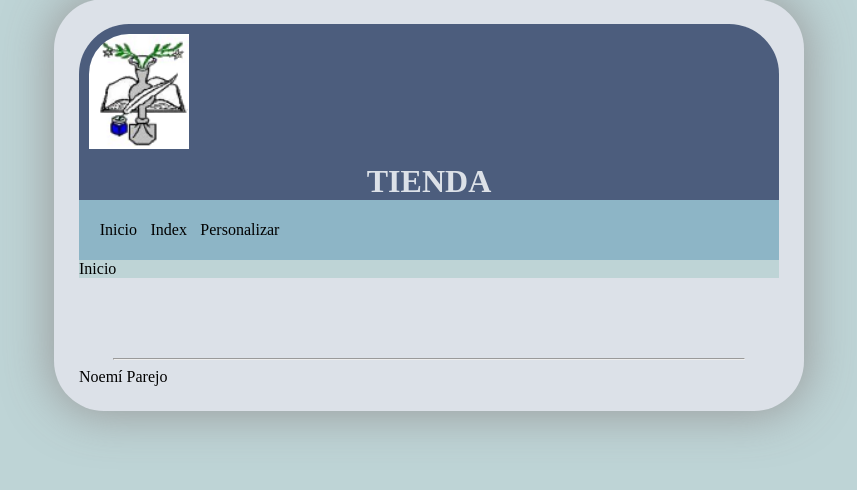
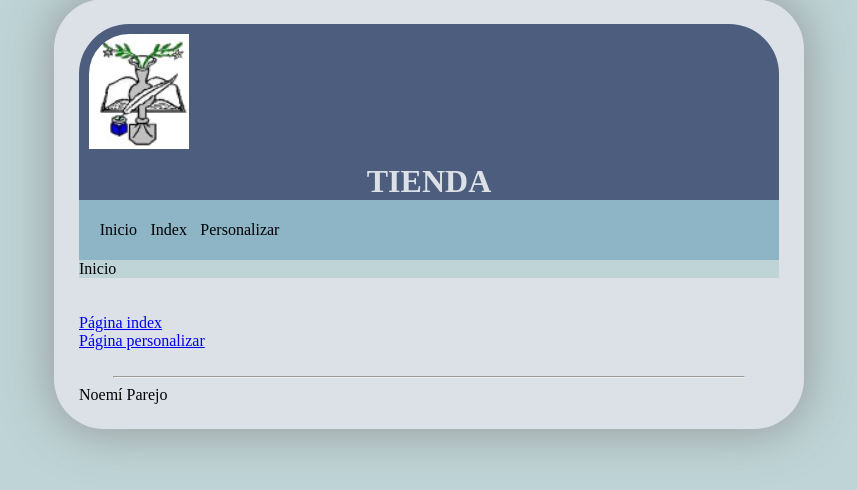
Before and after one commit to eparper/relacion8, a PHP site: page / in a window 1280 px wide. Shown: the part 51-541 px from the top of the page, without its empty margins (211-1068 px from the left). Run offline with PHP 8.4, Linux system fonts and the light colour scheme.

Commit message:
Ejer1 casi terminado

```diff
--- a/web/index.php
+++ b/web/index.php
@@ -34,6 +34,7 @@ function cuerpo()
 {
 ?>
     <br><br>
-
+    <a href="./aplicacion/personalizar/index.php">Página index</a><br>
+    <a href="./aplicacion/personalizar/personalizar.php">Página personalizar</a>
 <?php
 }
```
